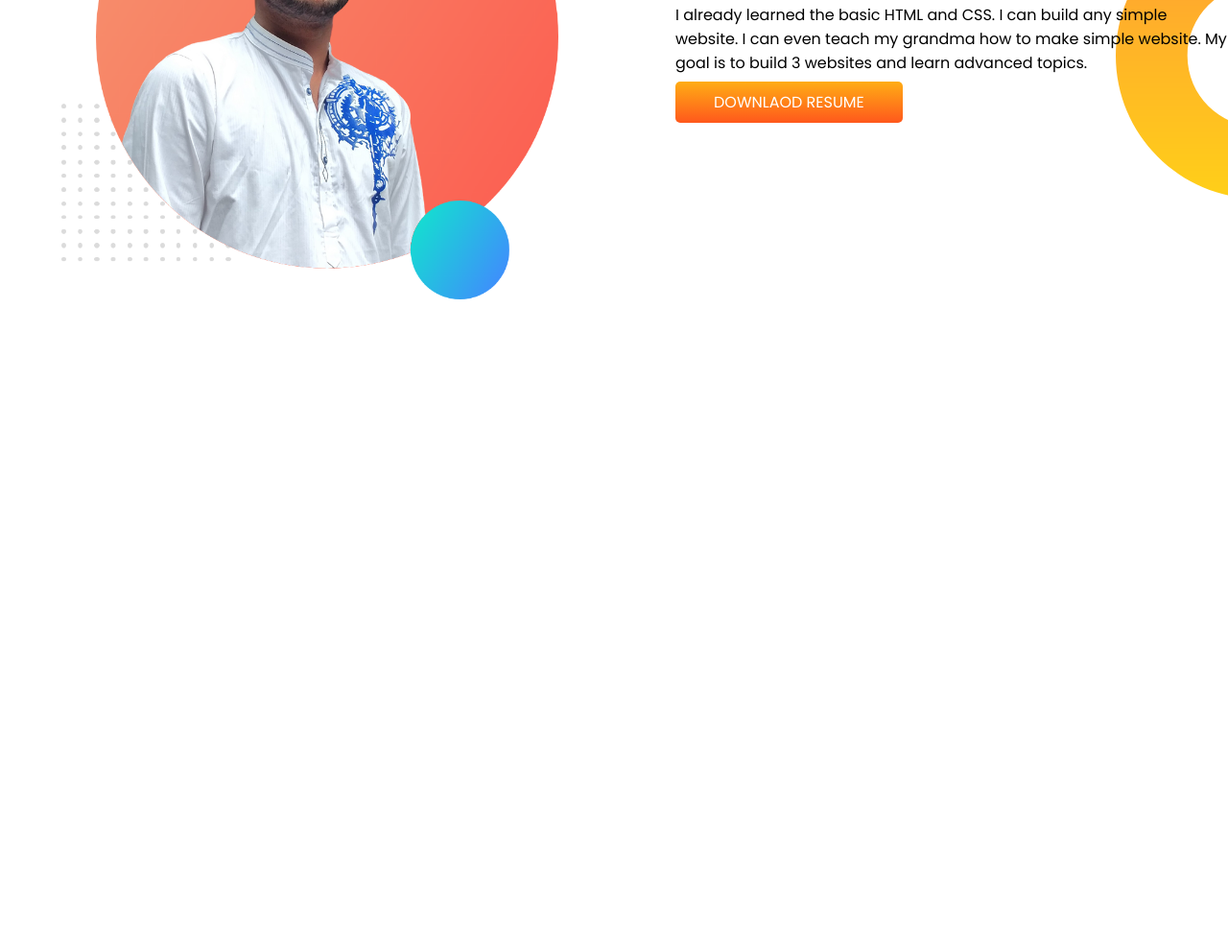
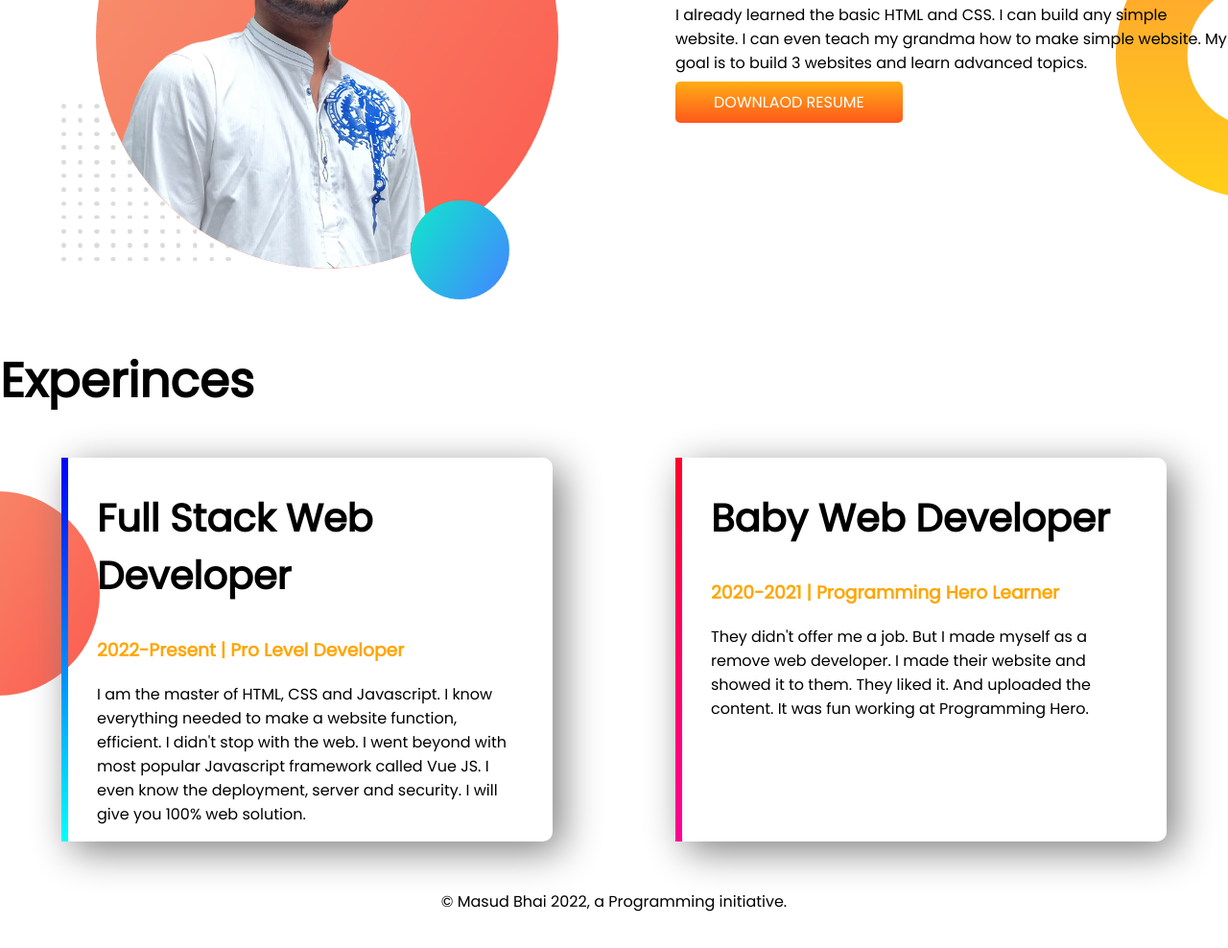
Before and after one commit to masudbhai05/-developer-portfolio, a plain HTML site: page index.html in a window 1280 px wide. Shown: the part 708-1696 px from the top of the page at 96% size. Before the commit the page ends 1027 px from the top, so only its background shows below. Drawn offline with Linux system fonts and the light colour scheme.

Commit message:
section three complete

```diff
--- a/index.html
+++ b/index.html
@@ -13,7 +13,7 @@
 </head>
 
 <body>
-    <section class="top-banner">
+    <section class="top-banner flexible-container">
         <div class="half-width">
             <h1>Welcome To</h1>
             <h1><span class="masud-bhai">Masud Bhai</span> World</h1>
@@ -27,7 +27,7 @@
             <img src="images/my-bg2.png" alt="image">
         </div>
     </section>
-    <section class="dream-big">
+    <section class="dream-big flexible-container">
         <div class="half-width">
             <img src="images/my-bg.png" alt="image">
         </div>
@@ -39,6 +39,28 @@
             <a class="button" target="_blank" href="#">DOWNLAOD RESUME</a>
         </div>
     </section>
+    <section class="experiences-area">
+        <h1>Experinces</h1>
+        <div class="flexible-container">
+            <div class="exprience-item" id="web-dev">
+                <h2>Full Stack Web Developer</h2>
+                <h3 class="masud-bhai">2022-Present | Pro Level Developer</h3>
+                <p>I am the master of HTML, CSS and Javascript. I know everything needed to make a website function,
+                    efficient. I didn't stop with the web. I went beyond with most popular Javascript framework called
+                    Vue JS. I even know the deployment, server and security. I will give you 100% web solution.</p>
+            </div>
+            <div class="exprience-item" id="baby-dev">
+                <h2>Baby Web Developer</h2>
+                <h3 class="masud-bhai">2020-2021 | Programming Hero Learner</h3>
+                <p>They didn't offer me a job. But I made myself as a remove web developer. I made their website and
+                    showed it to them. They liked it. And uploaded the content. It was fun working at Programming Hero.
+                </p>
+            </div>
+        </div>
+    </section>
+    <footer>
+        <p>© Masud Bhai 2022, a Programming initiative.</p>
+    </footer>
 </body>
 
 </html>
--- a/style.css
+++ b/style.css
@@ -4,13 +4,16 @@ body{
     padding: 0;
 }
 
-section{
+.flexible-container{
     display: flex;
 
 }
 
 h1{
     font-size: 50px;
+}
+h2{
+    font-size: 40px;
 }
 .masud-bhai{
     color: orange;
@@ -39,3 +42,31 @@ h1{
     background-repeat: no-repeat;
     background-position: right;
 }
+.exprience-item{
+    width: 45%;
+    height: 400px;
+    margin: 0 5% 0 5%;
+    padding: 0 30px;
+    box-shadow: 10px 10px 40px gray;
+    border-radius: 10px;
+}
+.experiences-area{
+    background-image: url(images/exp-bg.png);
+    background-repeat: no-repeat;
+    background-position: left;
+
+}
+#web-dev{
+    border-left: 7px solid;
+    border-image: linear-gradient(blue,cyan);
+    border-image-slice: 1;
+}
+#baby-dev{
+    border-left: 7px solid;
+    border-image: linear-gradient(#ff002b,#ff0095);
+    border-image-slice: 1;
+}
+footer p{
+    text-align: center;
+    margin: 50px 0;
+}
```
